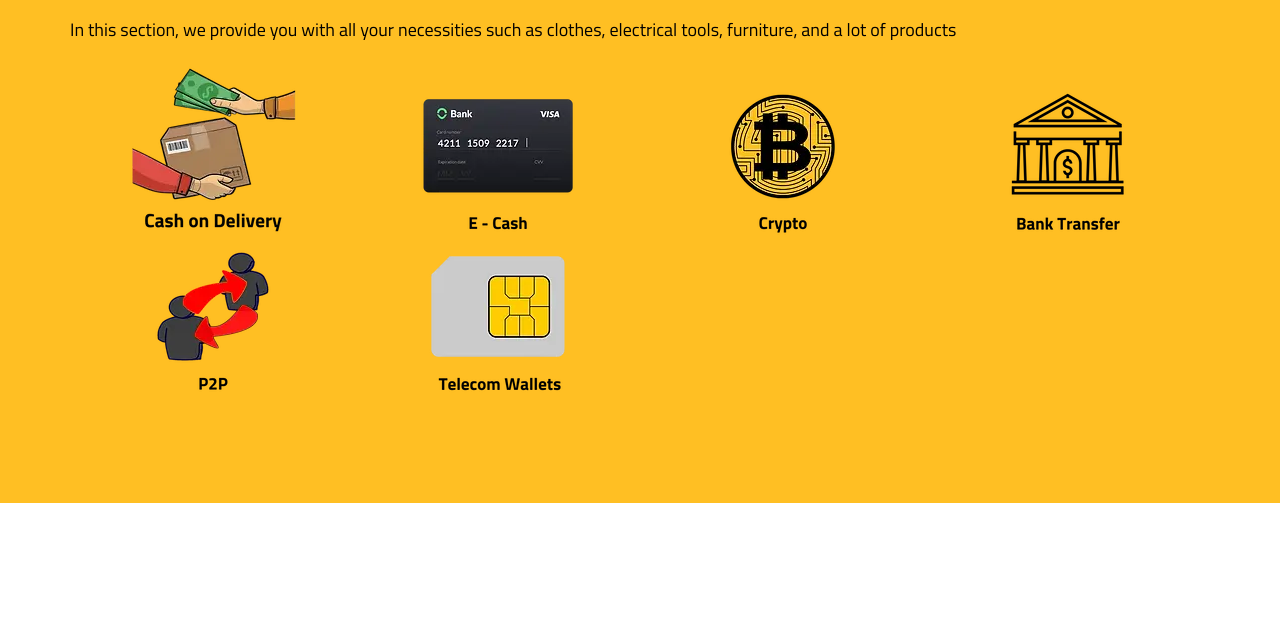
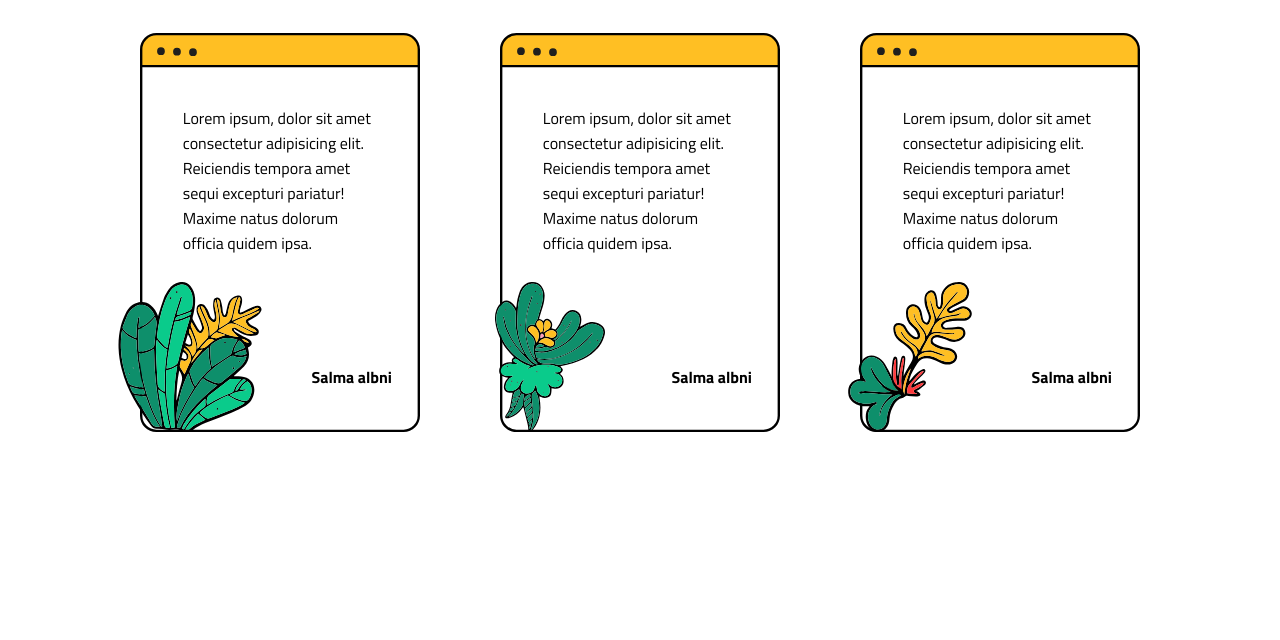
Before and after one commit to BasheerRajeh/Paloma, a website: page index.html in a window 1280 px wide. Shown: the part 160-800 px from the top of the page. Drawn offline with nearby package versions, Linux system fonts and the light colour scheme.

Commit message:
build testimonial block

```diff
--- a/css/styles.css
+++ b/css/styles.css
@@ -268,7 +268,7 @@ p {
 /* Testimonial */
 .testimonial {
     position: relative;
-    width: 100%;
+    max-width: 300px;
 }
 
 .testimonial__content {
@@ -755,3 +755,6 @@ p {
         /* align-items: initial; */
     }
 }
+
+.grid.block__body {
+}
--- a/index.html
+++ b/index.html
@@ -20,24 +20,53 @@
 
 <body>
 
-    <div class="block block--primary">
-        <div class="container">
-            <header class="block__header">
-                <h2 class="block__heading">What We Offer</h2>
-            </header>
-            <p class="block__body">
-                In this section, we provide you with all your necessities such as clothes, electrical tools, furniture,
-                and
-                a lot of products
-            </p>
-            <div class="offers">
-                <span class=" bg bg-cash"></span>
-                <span class=" bg bg-e_cash"></span>
-                <span class=" bg bg-crypto"></span>
-                <span class=" bg bg-bank"></span>
-                <span class=" bg bg-p2p"></span>
-                <span class=" bg bg-telecom"></span>
-            </div>
+    <div class="container block ">
+        <header class="block__header">
+            <h2 class="block__heading">What Our Clients Say</h2>
+        </header>
+        <div class="block__body grid grid--1x3">
+            <blockquote class="testimonial">
+                <div class="testimonial__frame">
+                    <img src="images/web-frame.svg" alt="">
+                    <p class="testimonial__content">Lorem ipsum, dolor sit amet consectetur adipisicing elit. Reiciendis
+                        tempora
+                        amet sequi excepturi pariatur! Maxime natus dolorum officia quidem ipsa.</p>
+                    <p class="testimonial__author">Salma albni </p>
+                    <div class="testimonial__decoration">
+                        <svg>
+                            <use href="images/icons.svg#plant-1"></use>
+                        </svg>
+                    </div>
+                </div>
+            </blockquote>
+            <blockquote class="testimonial">
+                <div class="testimonial__frame">
+                    <img src="images/web-frame.svg" alt="">
+                    <p class="testimonial__content">Lorem ipsum, dolor sit amet consectetur adipisicing elit. Reiciendis
+                        tempora
+                        amet sequi excepturi pariatur! Maxime natus dolorum officia quidem ipsa.</p>
+                    <p class="testimonial__author">Salma albni </p>
+                    <div class="testimonial__decoration">
+                        <svg>
+                            <use href="images/icons.svg#plant-2"></use>
+                        </svg>
+                    </div>
+                </div>
+            </blockquote>
+            <blockquote class="testimonial">
+                <div class="testimonial__frame">
+                    <img src="images/web-frame.svg" alt="">
+                    <p class="testimonial__content">Lorem ipsum, dolor sit amet consectetur adipisicing elit. Reiciendis
+                        tempora
+                        amet sequi excepturi pariatur! Maxime natus dolorum officia quidem ipsa.</p>
+                    <p class="testimonial__author">Salma albni </p>
+                    <div class="testimonial__decoration">
+                        <svg>
+                            <use href="images/icons.svg#plant-3"></use>
+                        </svg>
+                    </div>
+                </div>
+            </blockquote>
         </div>
     </div>
 
```
Also changed, not shown: components/testimonial-block.html (added, +49 -0 lines).
